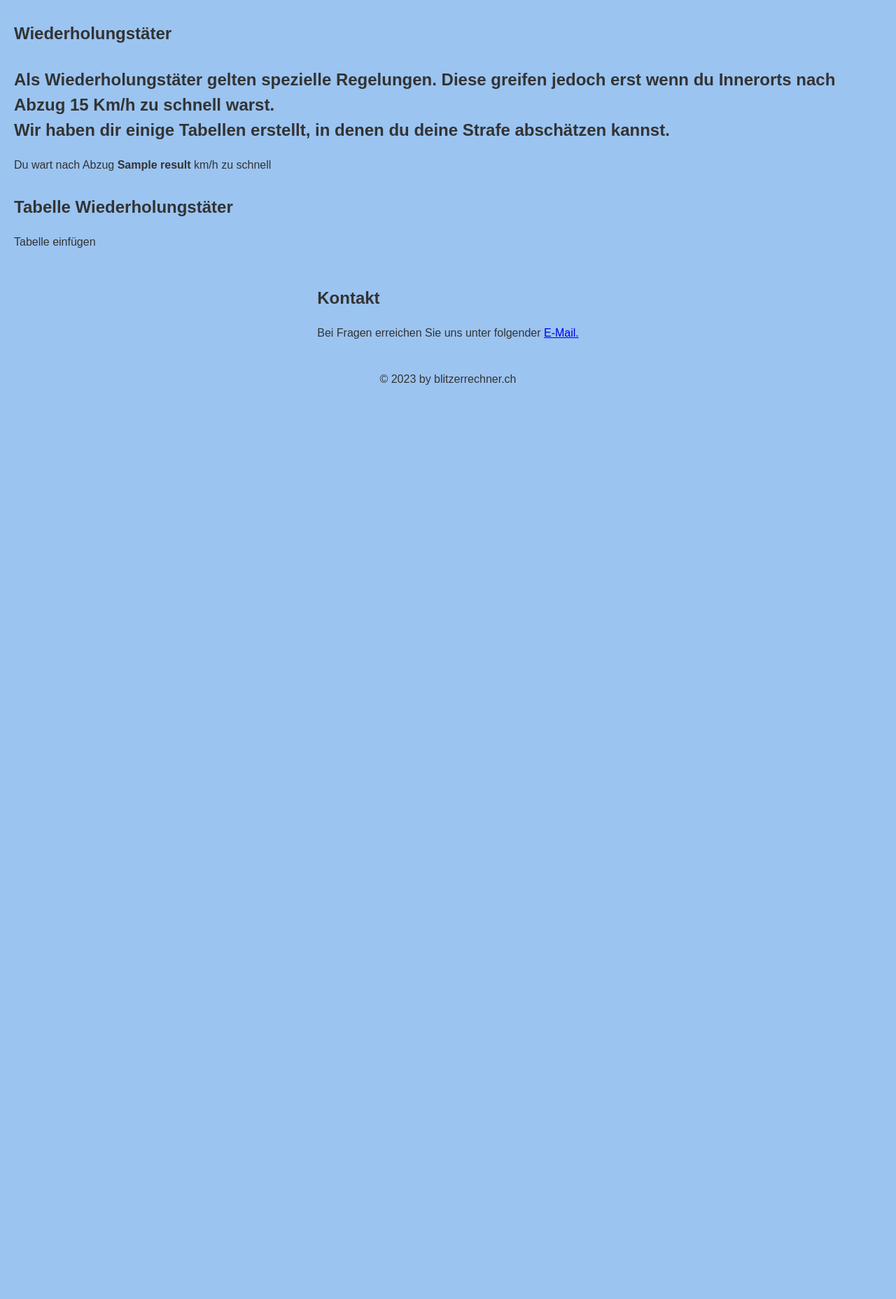
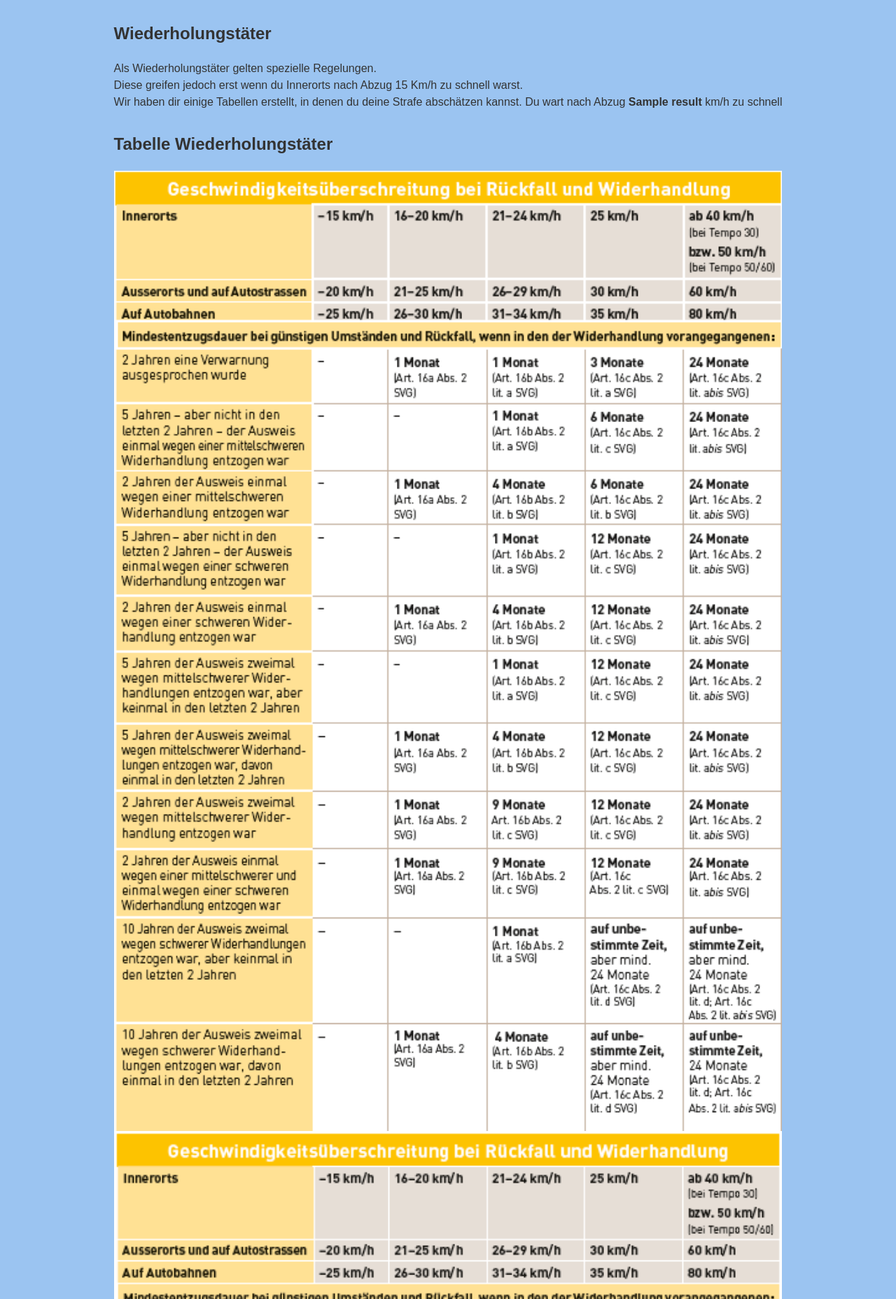
Before and after one commit to yalais/Blitzerrechner-Schweiz, a Flask app: template templates/ergebnisse/wiederholungstaeter.html in a window 1280 px wide. Shown: the part 64-1920 px from the top of the page at 70% size. Before the commit the page ends 614 px from the top, so only its background shows below. Run offline with Flask 3, Linux system fonts and the light colour scheme; the template is opened without the code that fills it: most values are stand-ins (such as "Sample title", 1, 10 or a date in 2020).

Commit message:
add tables for wiederholungstäter

```diff
--- a/static/style.css
+++ b/static/style.css
@@ -60,6 +60,12 @@ section {
     margin-top: 50px;
     margin: 10px;
     padding: 0px;
+}
+
+img {
+    display: block;
+    width: 100%;
+    height: auto;
 }
 
 /* Formular-Stile */
--- a/templates/ergebnisse/wiederholungstaeter.html
+++ b/templates/ergebnisse/wiederholungstaeter.html
@@ -8,15 +8,19 @@
     <div>
         <section>
             <h1>Wiederholungstäter</h1>
-        <h2>Als Wiederholungstäter gelten spezielle Regelungen. Diese greifen jedoch erst wenn du Innerorts nach Abzug 15 Km/h zu schnell warst. <br>
-        Wir haben dir einige Tabellen erstellt, in denen du deine Strafe abschätzen kannst.</h2>
+        <a>Als Wiederholungstäter gelten spezielle Regelungen.<br>
+            Diese greifen jedoch erst wenn du Innerorts nach Abzug 15 Km/h zu schnell warst. <br>
+            Wir haben dir einige Tabellen erstellt, in denen du deine Strafe abschätzen kannst.</a>
         <a>Du wart nach Abzug <b>{{result}}</b> km/h zu schnell</a>
         </section>
 
         <section>
             <h2>Tabelle Wiederholungstäter</h2>
-            <a>Tabelle einfügen</a>
+            <img src="static/images/tabelle1.png" alt="Tabelle Wiederholungstäter">
+            <img src="static/images/tabelle2.png" alt="Tabelle Wiederholungstäter">
+            <img src="static/images/tabelle3.png" alt="Tabelle Wiederholungstäter">
         </section>
+
     </div>
 
 {% endblock %}
```
Also changed, not shown: static/images/tabelle1.png (added), static/images/tabelle2.png (added), static/images/tabelle3.png (added), 1 other file.
